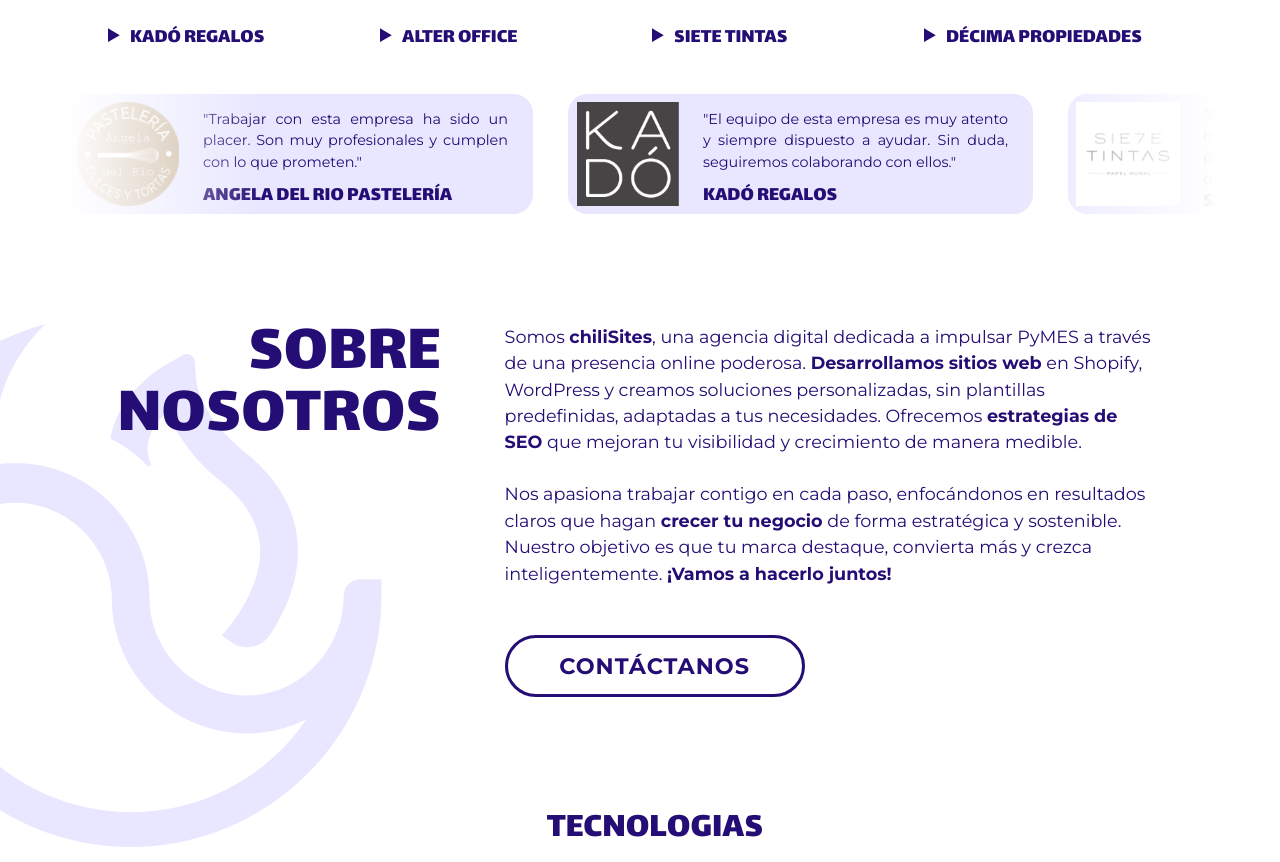
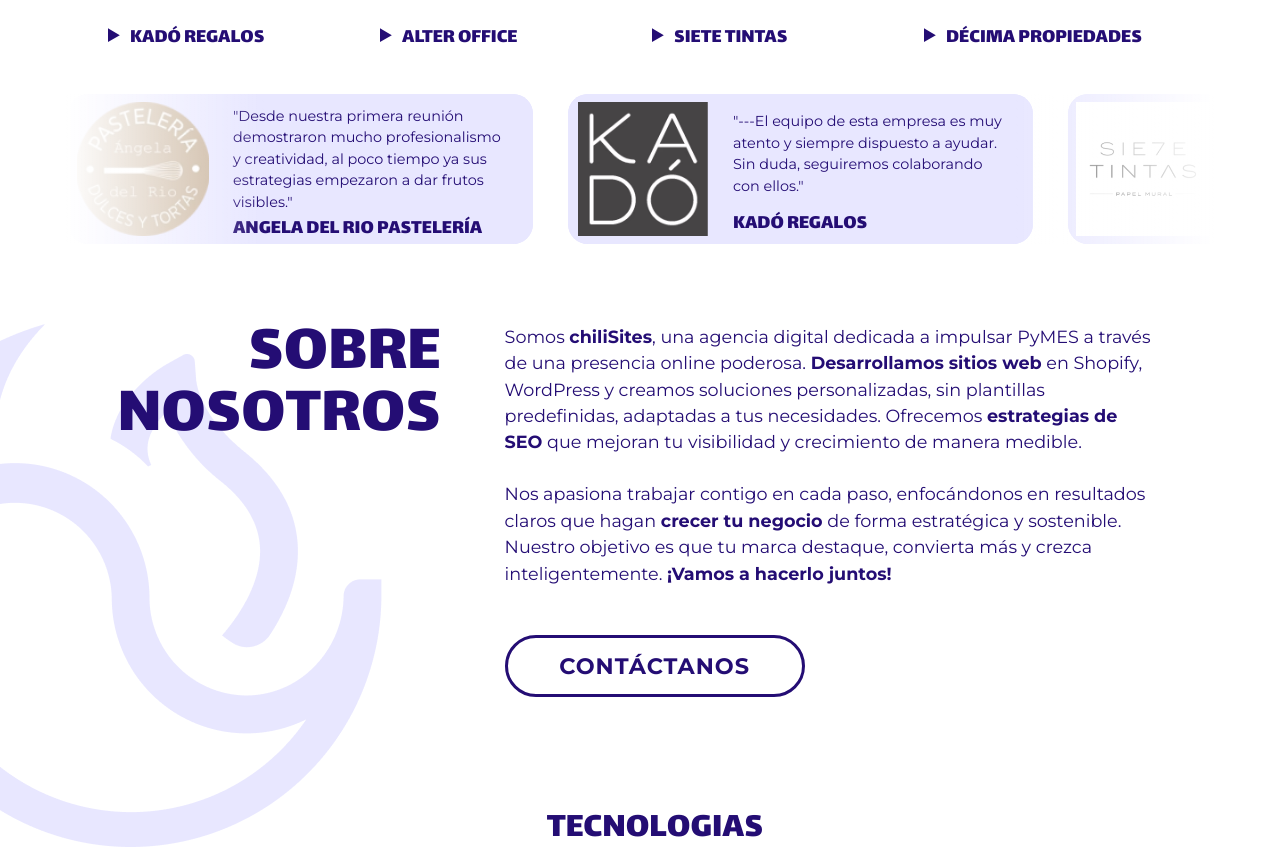
Before and after one commit to jrdelrio/chilisites-landing, a React (Create React App) app: page / in a window 1280 px wide. Shown: the part 1805-2667 px from the top of the page. Built offline with nearby package versions, Linux system fonts and the light colour scheme.

Commit message:
arreglos en slider y algunas fotos

```diff
--- a/src/components/Slider.js
+++ b/src/components/Slider.js
@@ -9,6 +9,7 @@ import meydey from "../img/meydey.png";
 import alterOffice from "../img/alterOffice.png";
 import dodo from "../img/dodo.png";
 import decima from "../img/decimaPropiedades.png";
+import srodillo from "../img/srodillo.png";
 
 import CardQuote from "./CardQuote";
 
@@ -17,50 +18,56 @@ const Slider = () => {
         {
             id: 1,
             image: algeduc,
-            quote: '"Hemos tenido muy buena experiencia con esta empresa. El servicio fue excelente y superó nuestras expectativas."',
+            quote: '"Ha sido un agrado trabajar en conjunto, destaca por su compromiso y buena disposición."',
             empresa: "ALGEDUC",
         },
         {
             id: 2,
             image: angeladelrio,
-            quote: '"Trabajar con esta empresa ha sido un placer. Son muy profesionales y cumplen con lo que prometen."',
+            quote: '"Desde nuestra primera reunión demostraron mucho profesionalismo y creatividad, al poco tiempo ya sus estrategias empezaron a dar frutos visibles."',
             empresa: "ANGELA DEL RIO PASTELERÍA",
         },
         {
             id: 3,
             image: kado,
-            quote: '"El equipo de esta empresa es muy atento y siempre dispuesto a ayudar. Sin duda, seguiremos colaborando con ellos."',
+            quote: '"---El equipo de esta empresa es muy atento y siempre dispuesto a ayudar. Sin duda, seguiremos colaborando con ellos."',
             empresa: "KADÓ REGALOS",
         },
         {
             id: 4,
             image: sieteTintas,
-            quote: '"Gracias a su asesoría, hemos logrado mejorar significativamente nuestros procesos. Recomiendo sus servicios sin dudar."',
+            quote: '"---Gracias a su asesoría, hemos logrado mejorar significativamente nuestros procesos. Recomiendo sus servicios sin dudar."',
             empresa: "SIETE TINTAS",
         },
         {
             id: 5,
             image: alterOffice,
-            quote: '"La calidad del trabajo que entregan es excepcional. Nos han ayudado a alcanzar nuestros objetivos en tiempo récord."',
+            quote: '"---La calidad del trabajo que entregan es excepcional. Nos han ayudado a alcanzar nuestros objetivos en tiempo récord."',
             empresa: "ALTER OFFICE",
         },
         {
             id: 6,
             image: meydey,
-            quote: '"Nos sorprendió gratamente la innovación que aportaron a nuestro proyecto. Son expertos en lo que hacen."',
+            quote: '"--Nos sorprendió gratamente la innovación que aportaron a nuestro proyecto. Son expertos en lo que hacen."',
             empresa: "MEY DEY",
         },
         {
             id: 7,
             image: dodo,
-            quote: '"La creatividad y dedicación de su equipo nos permitió lanzar una campaña muy exitosa. Los recomendamos ampliamente."',
+            quote: '"--La creatividad y dedicación de su equipo nos permitió lanzar una campaña muy exitosa. Los recomendamos ampliamente."',
             empresa: "DODO",
         },
         {
             id: 8,
             image: decima,
-            quote: '"Son unos verdaderos profesionales. Desde el primer contacto, demostraron compromiso y excelencia en su trabajo."',
+            quote: '"--Son unos verdaderos profesionales. Desde el primer contacto, demostraron compromiso y excelencia en su trabajo."',
             empresa: "DÉCIMA PROPIEDADES",
+        },
+        {
+            id: 9,
+            image: srodillo,
+            quote: '"Me ayudaron diseñando y montando mi sitio web de manera muy efectiva. Llegué con ideas y me llevé soluciones al poco tiempo. Muy recomendado."',
+            empresa: "SEBASTIÁN RODILLO DESIGNER",
         },
     ];
 
--- a/src/styles/about-us.css
+++ b/src/styles/about-us.css
@@ -62,7 +62,7 @@
 
 /* smartphones */
 @media (max-width: 575.98px) {
-    #about-us .container {
+    .about-us-container {
         margin: 50px 8% 50px 8%;
     }
 
@@ -128,7 +128,7 @@
 
 /* tablets */
 @media (min-width: 576px) and (max-width: 991.98px) {
-    #about-us .container {
+    .about-us-container {
         margin: 50px 10% 50px 10%;
     }
 
--- a/src/styles/card-quote.css
+++ b/src/styles/card-quote.css
@@ -7,7 +7,7 @@
 .quote-card {
     background-color: white;
     border-radius: 12px;
-    height: 150px;
+    height: 200px;
     display: flex;
     align-items: center;
     padding: 10px;
@@ -29,7 +29,7 @@
 
 .quote-text p {
     font-family: "Montserrat", sans-serif;
-    text-align: justify;
+    text-align: start;
     padding-right: 25px;
 }
 
--- a/src/styles/proyectos.css
+++ b/src/styles/proyectos.css
@@ -35,7 +35,7 @@
 }
 
 .slide {
-    height: 120px;
+    height: 150px;
     width: 500px;
     margin-right: 35px;
     border-radius: 20px;
@@ -46,6 +46,7 @@
     0% {
         transform: translateX(0);
     }
+
     100% {
         transform: translateX(calc(-500px * 8));
     }
@@ -53,10 +54,12 @@
 
 /* Smartphones (max-width: 575.98px) */
 @media (max-width: 575.98px) {
+
     .slider::before,
     .slider::after {
         width: 80px;
     }
+
     .max-width-sm-90vw {
         max-width: 90vw;
         margin: auto !important;
@@ -64,9 +67,7 @@
 }
 
 /* Tablets (min-width: 576px) and (max-width: 991.98px) */
-@media (min-width: 576px) and (max-width: 991.98px) {
-
-}
+@media (min-width: 576px) and (max-width: 991.98px) {}
 
 /* Desktops (min-width: 992px) */
 @media (min-width: 992px) {
```
Also changed, not shown: src/sections/AboutUs.js (+0 -33 lines), src/img/algeduc.png, src/img/srodillo.png (added). Lines whose indentation alone changed are shown as unchanged.
